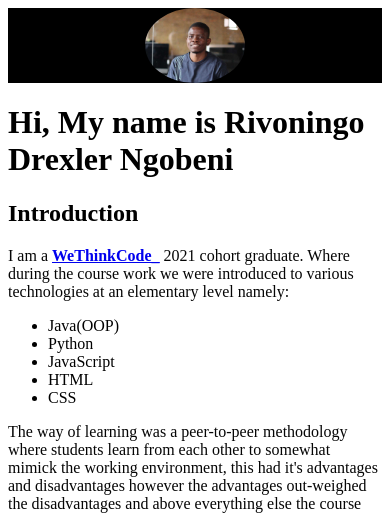
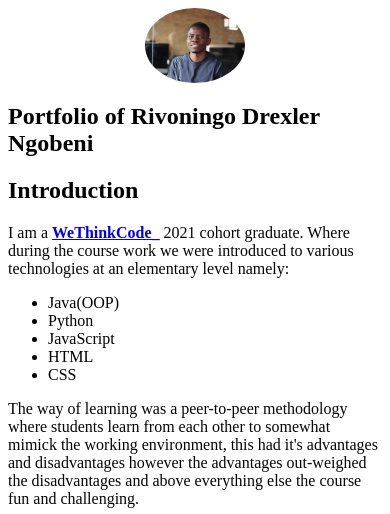
Before and after one commit to Drexler-N/Web, a plain HTML site: page index.html in a window 390 px wide. Shown: the top 514 px of the page. Drawn offline with Linux system fonts and the light colour scheme.

Commit message:
Add files via upload

```diff
--- a/index.html
+++ b/index.html
@@ -15,15 +15,10 @@
 
     <body>
 
+        <article>
+            <img id="image" src="WTC_Rivo.jpg">
 
-        <div id="div1">
-
-            <img src="WTC_Rivo.jpg">
-
-        </div>
-
-
-        <h1>Hi, My name is Rivoningo Drexler Ngobeni</h1>
+            <h1>Portfolio of Rivoningo Drexler Ngobeni</h1>
 
 
             <h2>Introduction</h2>
@@ -66,6 +61,10 @@
 
 
 
+        </article>
+
+
+
 
         <footer>
             Connect:
--- a/styling.css
+++ b/styling.css
@@ -29,13 +29,8 @@ img{
   img{
     border-radius: 50%;
     width: 100px;
-    display: block;
+    display: flex;
     margin-left: auto;
     margin-right: auto;
   }
 }
-
-#div1 {
-  background-color:black;
-
-}
```
Lines whose indentation alone changed are shown as unchanged.
